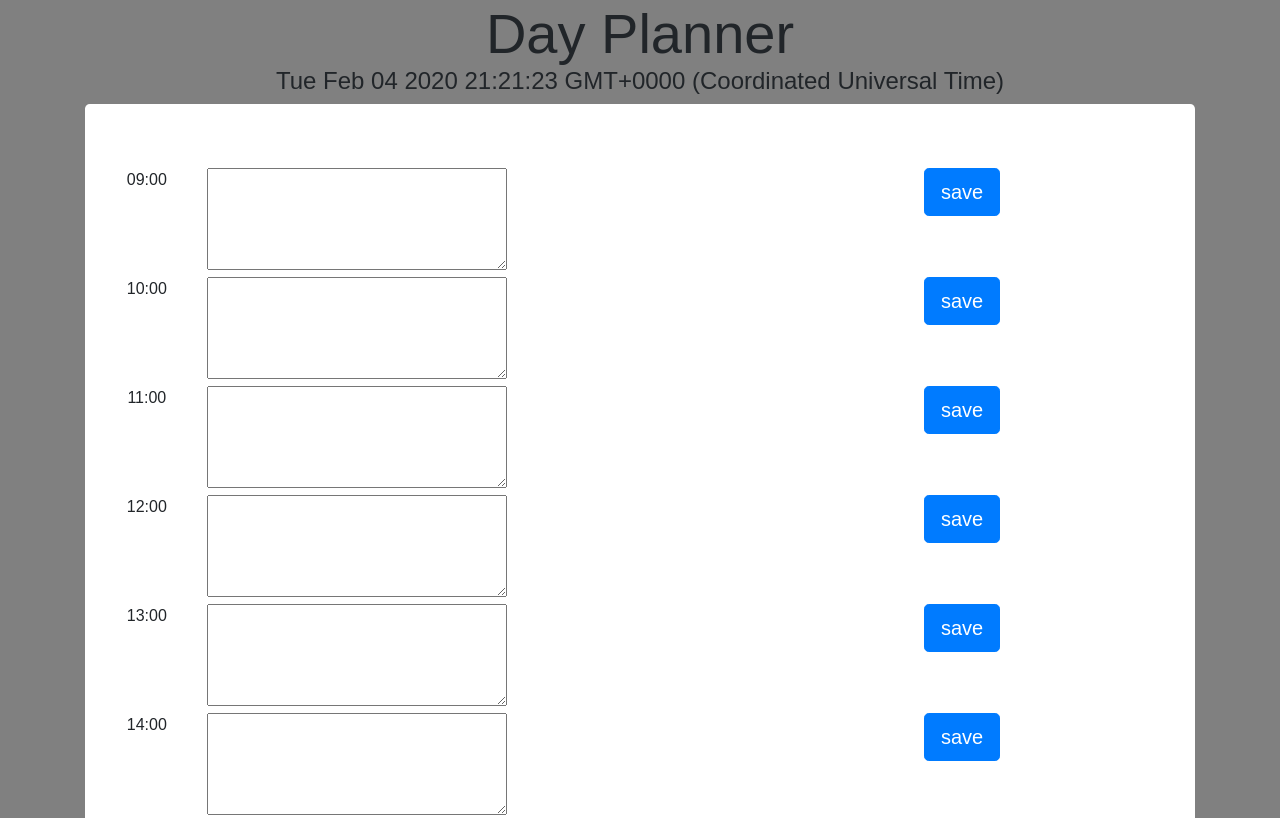
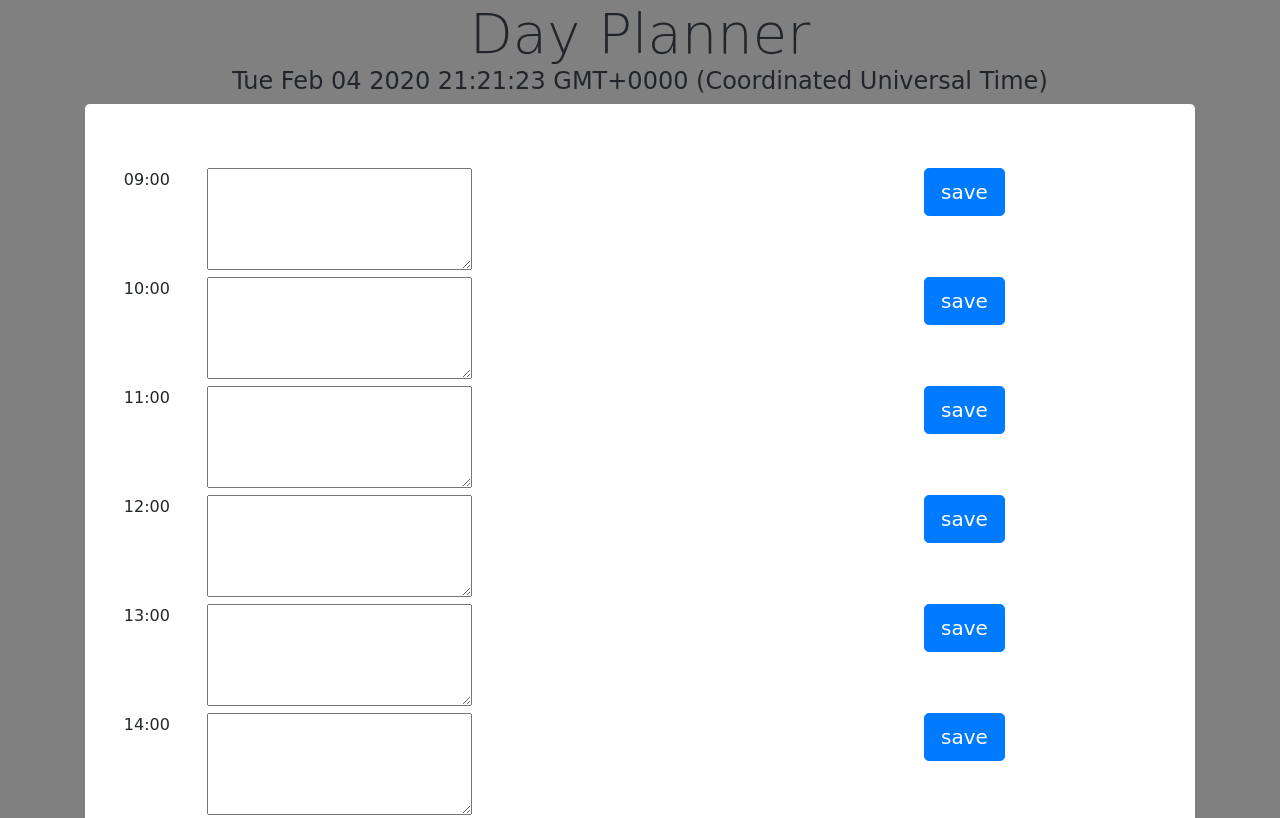
Before and after one commit to hotwasubi/planner, a plain HTML site: page index.html in a window 1280 px wide. Shown: the top 818 px of the page. Drawn offline with nearby package versions, Linux system fonts and the light colour scheme.

Commit message:
fonts again

```diff
--- a/index.html
+++ b/index.html
@@ -13,7 +13,7 @@
     <style>
        body{
            background-color: grey;
-           font-family: 'Josefine Sans', sans-serif;
+           font-family: 'Luckiest Guy', cursive;
        }
 
         header{
```
